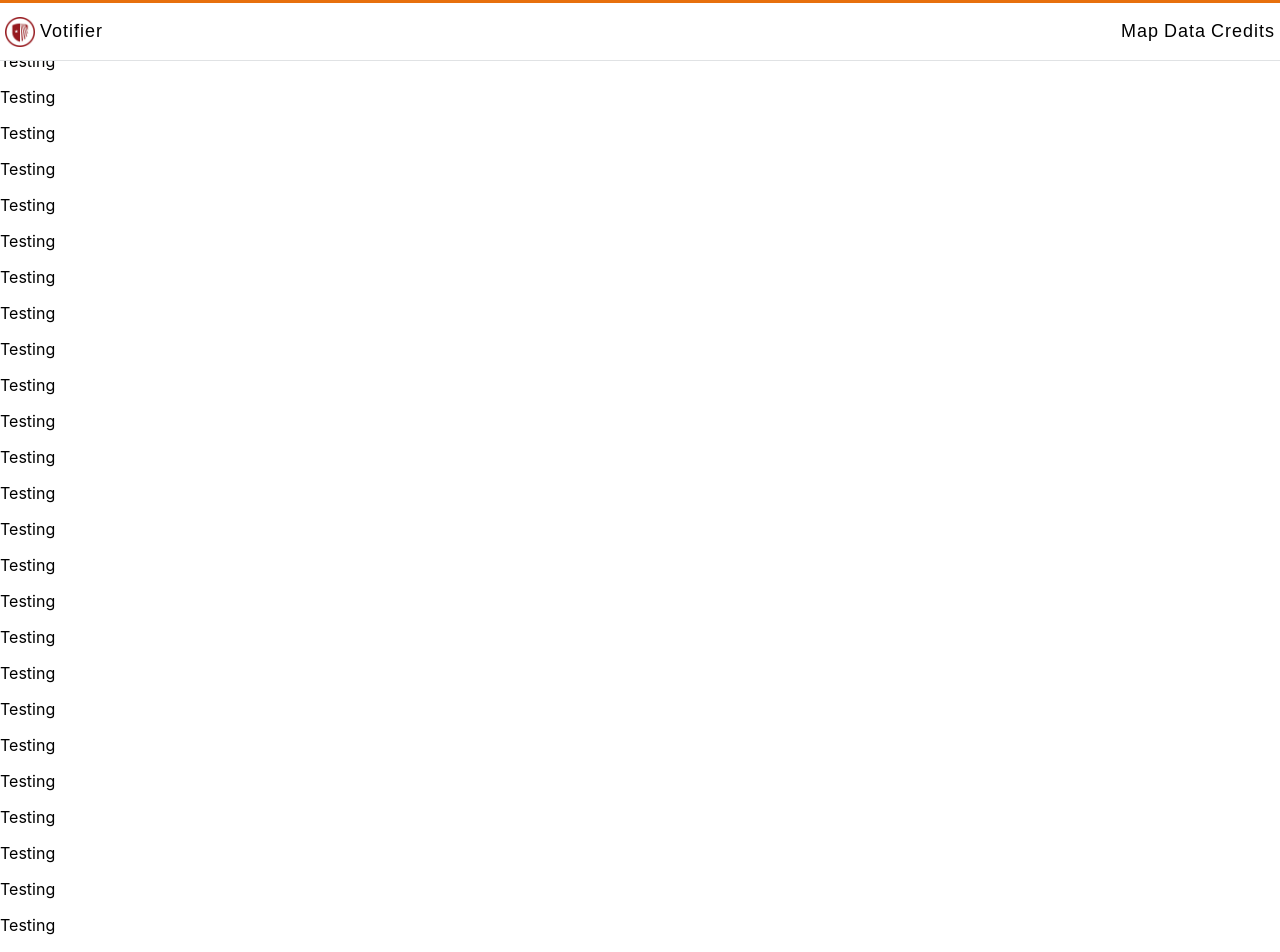
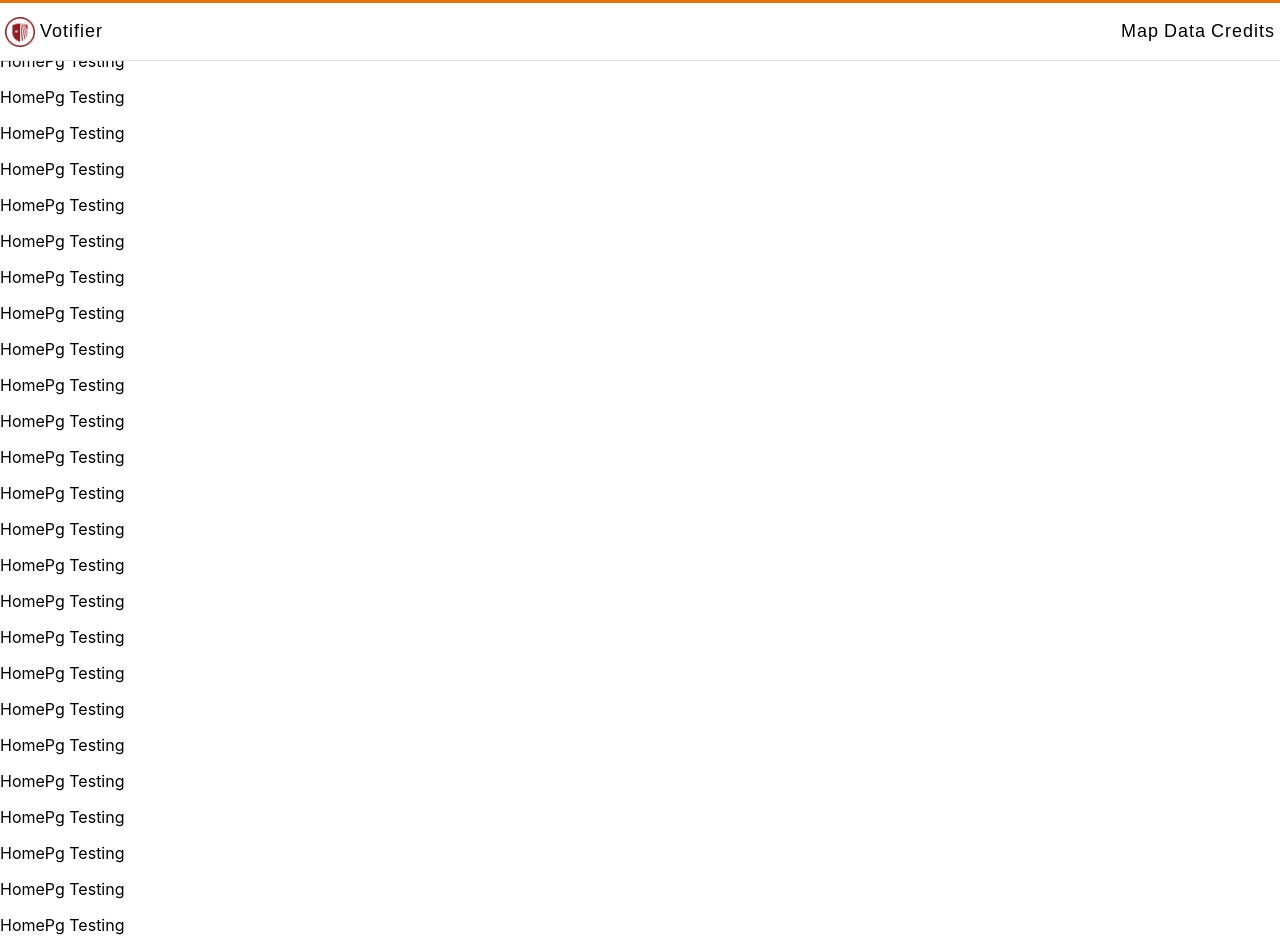
Before and after one commit to SBU-CSE-416/votifier, a React (Create React App) app in the folder client/: page / in a window 1280 px wide. Shown: the top 952 px of the page. Built offline with nearby package versions, Linux system fonts and the light colour scheme.

Commit message:
nav bar navigates to different components

```diff
--- a/client/src/components/NavBar.js
+++ b/client/src/components/NavBar.js
@@ -1,17 +1,34 @@
 import '../stylesheets/navBar.css';
 //top nav bar here
-export default function NavBar() {
+export default function NavBar(props) {
+
+    const goHome = () => {
+        props.setPage("home");
+    };
+
+    const toMap = () => {
+        props.setPage("map");
+    };
+
+    const toData = () => {
+        props.setPage("data");
+    };
+
+    const toCredits = () => {
+        props.setPage("credits");
+    };
+
     return (
         <div className='nav-container'>
             <header className='navbar'>
                 <div style={{display:"flex", alignItems:"center"}}>
-                    <img id="sbu-logo-img" src="/sbu_round_logo.png" alt="sbu logo"></img>
-                    <p id='home-btn' className='text-btn'>Votifier</p>
+                    <img id="sbu-logo-img" src="/sbu_round_logo.png" onClick={goHome} alt="sbu logo"></img>
+                    <p id='home-btn' className='text-btn' onClick={goHome}>Votifier</p>
                 </div>
                 <div style={{display:"flex", justifyContent:"flex-end"}}>
-                    <p id="map-btn" className='text-btn'>Map</p>
-                    <p id="data-btn" className='text-btn'>Data</p>
-                    <p id="credits-btn" className='text-btn'>Credits</p>
+                    <p id="map-btn" className='text-btn' onClick={toMap}>Map</p>
+                    <p id="data-btn" className='text-btn' onClick={toData}>Data</p>
+                    <p id="credits-btn" className='text-btn' onClick={toCredits}>Credits</p>
                 </div>
             </header>
         </div>
--- /dev/null
+++ b/client/src/components/creditPg.js
@@ -0,0 +1,34 @@
+export default function CreditPg() {
+    return(
+        <div>
+            <p>CreditPg Testing</p>
+            <p>CreditPg Testing</p>
+            <p>CreditPg Testing</p>
+            <p>CreditPg Testing</p>
+            <p>CreditPg Testing</p>
+            <p>CreditPg Testing</p>
+            <p>CreditPg Testing</p>
+            <p>CreditPg Testing</p>
+            <p>CreditPg Testing</p>
+            <p>CreditPg Testing</p>
+            <p>CreditPg Testing</p>
+            <p>CreditPg Testing</p>
+            <p>CreditPg Testing</p>
+            <p>CreditPg Testing</p>
+            <p>CreditPg Testing</p>
+            <p>CreditPg Testing</p>
+            <p>CreditPg Testing</p>
+            <p>CreditPg Testing</p>
+            <p>CreditPg Testing</p>
+            <p>CreditPg Testing</p>
+            <p>CreditPg Testing</p>
+            <p>CreditPg Testing</p>
+            <p>CreditPg Testing</p>
+            <p>CreditPg Testing</p>
+            <p>CreditPg Testing</p>
+            <p>CreditPg Testing</p>
+            <p>CreditPg Testing</p>
+
+        </div>
+    );
+}
--- /dev/null
+++ b/client/src/components/dataPg.js
@@ -0,0 +1,34 @@
+export default function DataPg() {
+    return(
+        <div>
+            <p>DataPg Testing</p>
+            <p>DataPg Testing</p>
+            <p>DataPg Testing</p>
+            <p>DataPg Testing</p>
+            <p>DataPg Testing</p>
+            <p>DataPg Testing</p>
+            <p>DataPg Testing</p>
+            <p>DataPg Testing</p>
+            <p>DataPg Testing</p>
+            <p>DataPg Testing</p>
+            <p>DataPg Testing</p>
+            <p>DataPg Testing</p>
+            <p>DataPg Testing</p>
+            <p>DataPg Testing</p>
+            <p>DataPg Testing</p>
+            <p>DataPg Testing</p>
+            <p>DataPg Testing</p>
+            <p>DataPg Testing</p>
+            <p>DataPg Testing</p>
+            <p>DataPg Testing</p>
+            <p>DataPg Testing</p>
+            <p>DataPg Testing</p>
+            <p>DataPg Testing</p>
+            <p>DataPg Testing</p>
+            <p>DataPg Testing</p>
+            <p>DataPg Testing</p>
+            <p>DataPg Testing</p>
+
+        </div>
+    );
+}
--- a/client/src/components/homePg.js
+++ b/client/src/components/homePg.js
@@ -4,36 +4,35 @@ import NavBar from "./navBar.js";
 export default function HomePg() {
     return (
         <div>
-            <p>Testing</p>
-            <p>Testing</p>
-            <p>Testing</p>
-            <p>Testing</p>
-            <p>Testing</p>
-            <p>Testing</p>
-            <p>Testing</p>
-            <p>Testing</p>
-            <p>Testing</p>
-            <p>Testing</p>
-            <p>Testing</p>
-            <p>Testing</p>
-            <p>Testing</p>
-            <p>Testing</p>
-            <p>Testing</p>
-            <p>Testing</p>
-            <p>Testing</p>
-            <p>Testing</p>
-            <p>Testing</p>
-            <p>Testing</p>
-            <p>Testing</p>
-            <p>Testing</p>
-            <p>Testing</p>
-            <p>Testing</p>
-            <p>Testing</p>
-            <p>Testing</p>
-            <p>Testing</p>
-            <p>Testing</p>
-            <p>Testing</p>
-
+            <p>HomePg Testing</p>
+            <p>HomePg Testing</p>
+            <p>HomePg Testing</p>
+            <p>HomePg Testing</p>
+            <p>HomePg Testing</p>
+            <p>HomePg Testing</p>
+            <p>HomePg Testing</p>
+            <p>HomePg Testing</p>
+            <p>HomePg Testing</p>
+            <p>HomePg Testing</p>
+            <p>HomePg Testing</p>
+            <p>HomePg Testing</p>
+            <p>HomePg Testing</p>
+            <p>HomePg Testing</p>
+            <p>HomePg Testing</p>
+            <p>HomePg Testing</p>
+            <p>HomePg Testing</p>
+            <p>HomePg Testing</p>
+            <p>HomePg Testing</p>
+            <p>HomePg Testing</p>
+            <p>HomePg Testing</p>
+            <p>HomePg Testing</p>
+            <p>HomePg Testing</p>
+            <p>HomePg Testing</p>
+            <p>HomePg Testing</p>
+            <p>HomePg Testing</p>
+            <p>HomePg Testing</p>
+            <p>HomePg Testing</p>
+            <p>HomePg Testing</p>
 
         </div>
     );
--- a/client/src/components/mapPg.js
+++ b/client/src/components/mapPg.js
@@ -1,5 +1,34 @@
 export default function MapPg() {
     return(
-        <div></div>
+        <div>
+            <p>MapPg Testing</p>
+            <p>MapPg Testing</p>
+            <p>MapPg Testing</p>
+            <p>MapPg Testing</p>
+            <p>MapPg Testing</p>
+            <p>MapPg Testing</p>
+            <p>MapPg Testing</p>
+            <p>MapPg Testing</p>
+            <p>MapPg Testing</p>
+            <p>MapPg Testing</p>
+            <p>MapPg Testing</p>
+            <p>MapPg Testing</p>
+            <p>MapPg Testing</p>
+            <p>MapPg Testing</p>
+            <p>MapPg Testing</p>
+            <p>MapPg Testing</p>
+            <p>MapPg Testing</p>
+            <p>MapPg Testing</p>
+            <p>MapPg Testing</p>
+            <p>MapPg Testing</p>
+            <p>MapPg Testing</p>
+            <p>MapPg Testing</p>
+            <p>MapPg Testing</p>
+            <p>MapPg Testing</p>
+            <p>MapPg Testing</p>
+            <p>MapPg Testing</p>
+            <p>MapPg Testing</p>
+
+        </div>
     );
 }
--- a/client/src/components/votifier.js
+++ b/client/src/components/votifier.js
@@ -1,16 +1,43 @@
 import { useState } from "react";
 import NavBar from "./navBar";
 import HomePg from "./homePg";
+import MapPg from "./mapPg";
+import DataPg from "./dataPg";
+import CreditPg from "./creditPg";
 
 export default function Votifier() {
-    const [pg, setPg] = useState('home');
+    const [pg, setPage] = useState('home');
 
     const checkState = () => {
         if (pg === 'home'){
             return (
                 <section>
-                    <NavBar></NavBar>
+                    <NavBar setPage={setPage}></NavBar>
                     <HomePg></HomePg>
+                </section>
+            );
+        }
+        else if (pg === 'map'){
+            return(
+                <section>
+                    <NavBar setPage={setPage}></NavBar>
+                    <MapPg></MapPg>
+                </section>
+            );
+        }
+        else if (pg === 'data'){
+            return(
+                <section>
+                    <NavBar setPage={setPage}></NavBar>
+                    <DataPg></DataPg>
+                </section>
+            );
+        }
+        else if (pg === 'credits'){
+            return(
+                <section>
+                    <NavBar setPage={setPage}></NavBar>
+                    <CreditPg></CreditPg>
                 </section>
             );
         }
```
